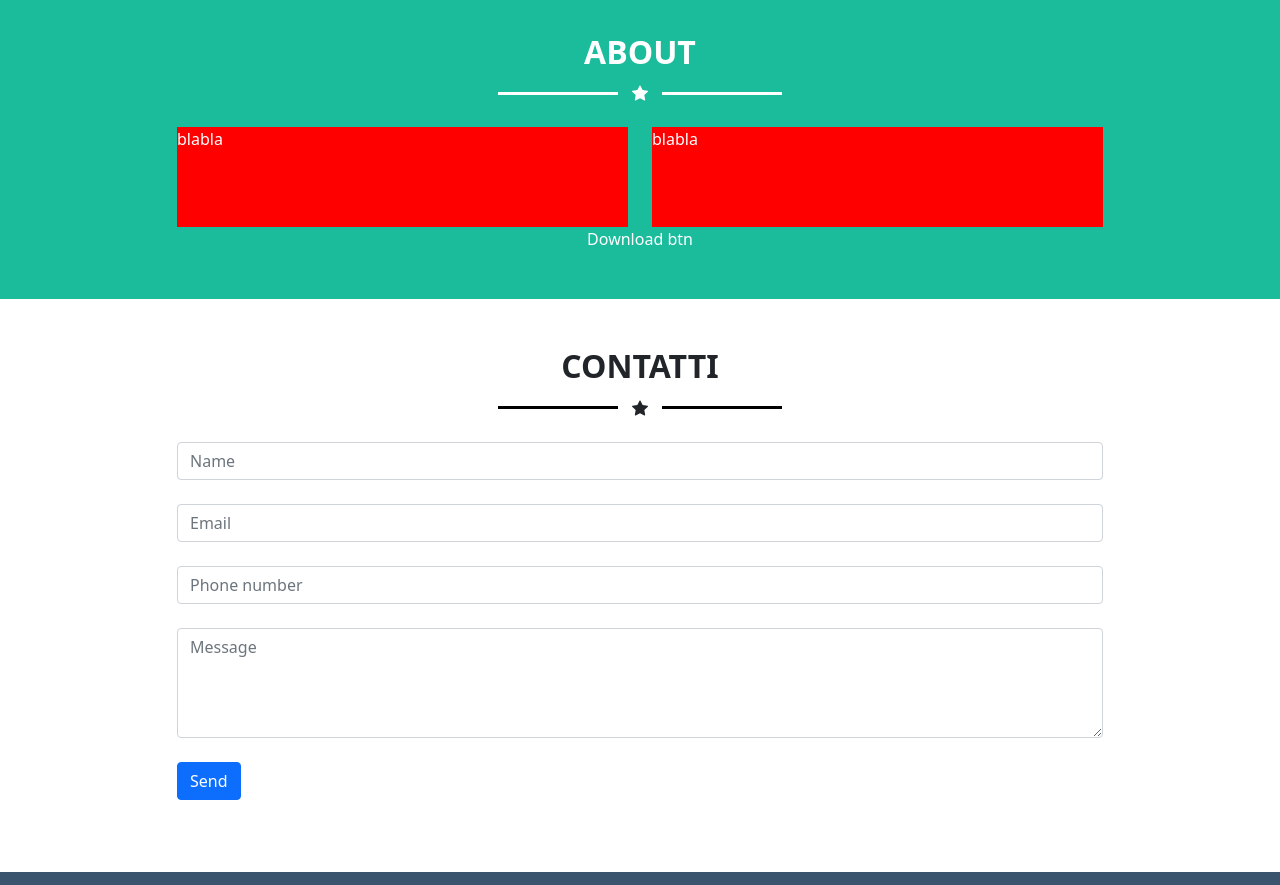
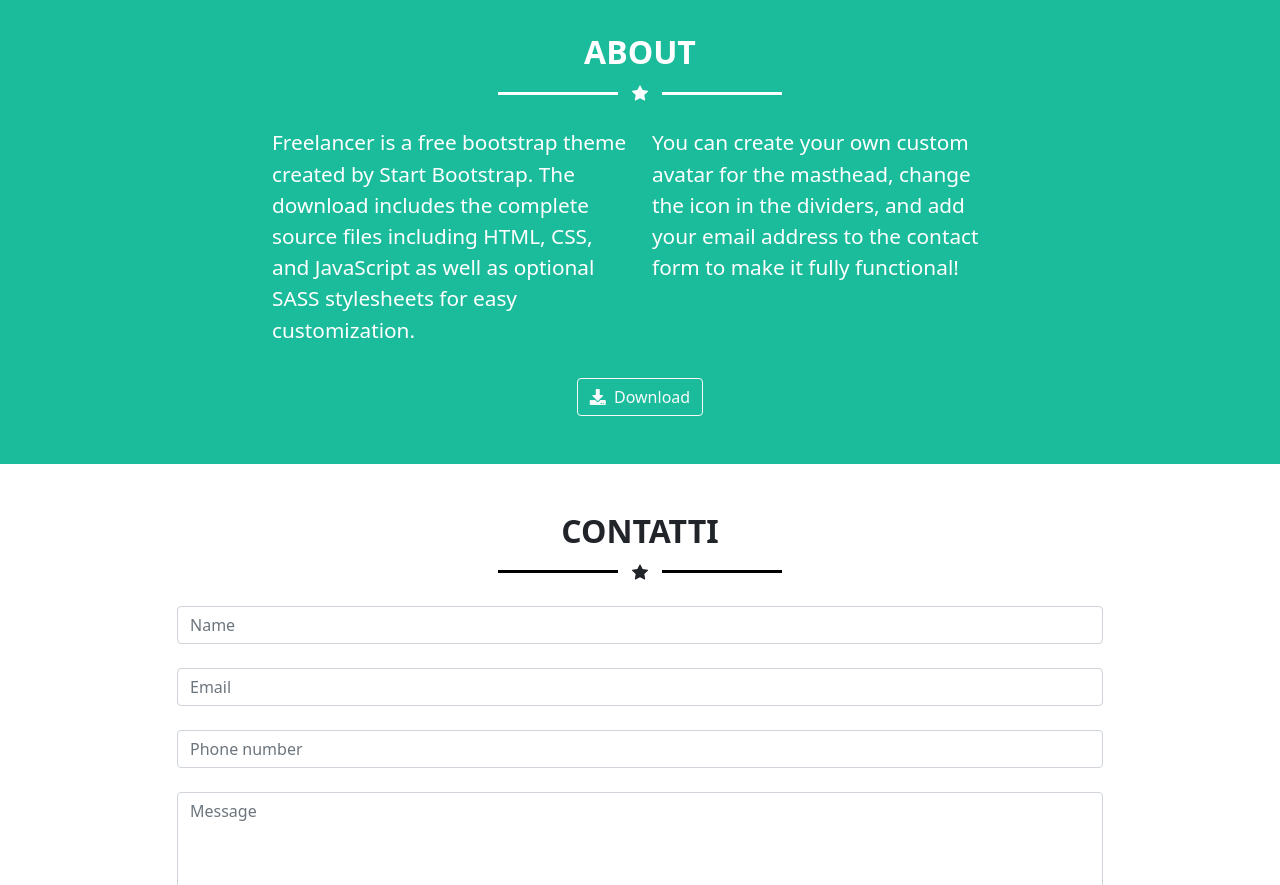
Before and after one commit to so-giulia/html-css-bootstrap-freelancer, a plain HTML site: page index.html in a window 1280 px wide. Shown: the part 1440-2325 px from the top of the page. Drawn offline with nearby package versions, Linux system fonts and the light colour scheme.

Commit message:
add: about content

```diff
--- a/css/style.css
+++ b/css/style.css
@@ -36,6 +36,10 @@ h1, h2{
 
 h1{
     font-size:4rem;
+}
+
+p{
+    font-size:1.3rem;
 }
 
 .star::before, .star::after{
@@ -90,3 +94,5 @@ header{
     width:100%;
     border-radius: 0.5rem;
 }
+
+/* About */
--- a/index.html
+++ b/index.html
@@ -7,6 +7,9 @@
 
     <!-- Bootstrap 5 -->
     <link href="https://cdn.jsdelivr.net/npm/bootstrap@5.0.1/dist/css/bootstrap.min.css" rel="stylesheet" integrity="sha384-+0n0xVW2eSR5OomGNYDnhzAbDsOXxcvSN1TPprVMTNDbiYZCxYbOOl7+AMvyTG2x" crossorigin="anonymous">
+
+    <!-- Fontawesome -->
+    <link rel="stylesheet" href="https://cdnjs.cloudflare.com/ajax/libs/font-awesome/5.15.3/css/all.min.css" integrity="sha512-iBBXm8fW90+nuLcSKlbmrPcLa0OT92xO1BIsZ+ywDWZCvqsWgccV3gFoRBv0z+8dLJgyAHIhR35VZc2oM/gI1w==" crossorigin="anonymous" referrerpolicy="no-referrer" />
 
     <!-- My CSS -->
     <link rel="stylesheet" href="css/style.css">
@@ -33,7 +36,7 @@
                 </div>
               </div>
             </div>
-          </nav>
+        </nav>
     </header>
     <!-- head end -->
 
@@ -126,20 +129,24 @@
                         <div class="star mb-4">
                             <svg xmlns="http://www.w3.org/2000/svg" width="16" height="16" fill="currentColor" class="bi bi-star-fill" viewBox="0 0 16 16">
                                 <path d="M3.612 15.443c-.386.198-.824-.149-.746-.592l.83-4.73L.173 6.765c-.329-.314-.158-.888.283-.95l4.898-.696L7.538.792c.197-.39.73-.39.927 0l2.184 4.327 4.898.696c.441.062.612.636.282.95l-3.522 3.356.83 4.73c.078.443-.36.79-.746.592L8 13.187l-4.389 2.256z"/>
-                              </svg>
+                            </svg>
                         </div>
                     </div>
                 </div>
                 <!-- about title end -->
 
                 <!-- about txt start -->
-                <div class="row">
-                    <div class="col-12 offset-md-1 col-md-5">
-                        <div class="box">blabla</div>
+                <div class="row justify-content-center mb-3">
+                    <div class="col-12 col-md-5 col-lg-4">
+                        <p>
+                            Freelancer is a free bootstrap theme created by Start Bootstrap. The download includes the complete source files including HTML, CSS, and JavaScript as well as optional SASS stylesheets for easy customization.
+                        </p>
                     </div>
 
-                    <div class="col-12 col-sm-5">
-                        <div class="box">blabla</div>
+                    <div class="col-12 col-md-5 col-lg-4">
+                        <p>
+                            You can create your own custom avatar for the masthead, change the icon in the dividers, and add your email address to the contact form to make it fully functional!
+                        </p>
                     </div>
                 </div>
                 <!-- about txt end -->
@@ -147,7 +154,10 @@
                 <!-- download btn start -->
                 <div class="row text-center">
                     <div class="col-12">
-                        Download btn
+                        <button type="button" class="btn btn-outline-light">
+                            <i class="me-1 d-inline-block fa fa-download" aria-hidden="true"></i>
+                            Download
+                        </button>
                     </div>
                 </div>
                 <!-- download btn end -->
```
